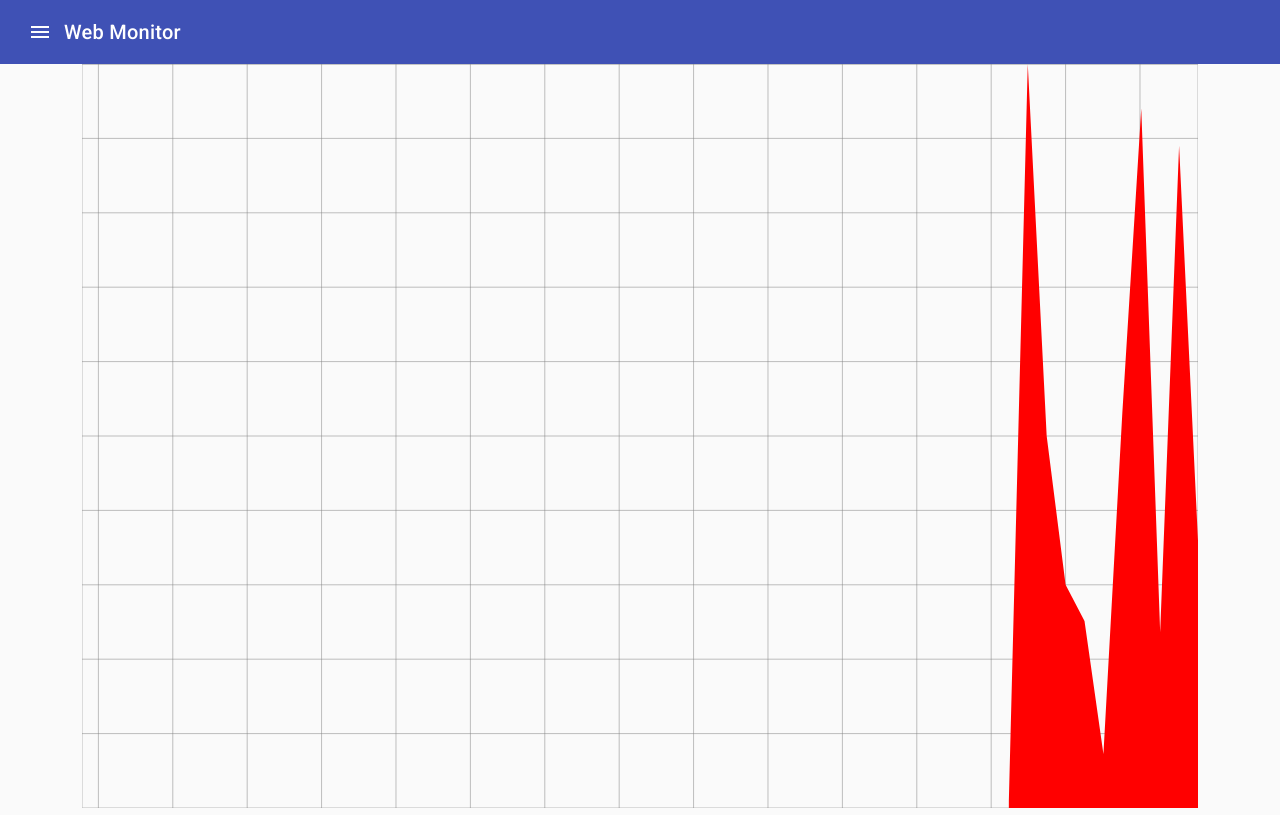
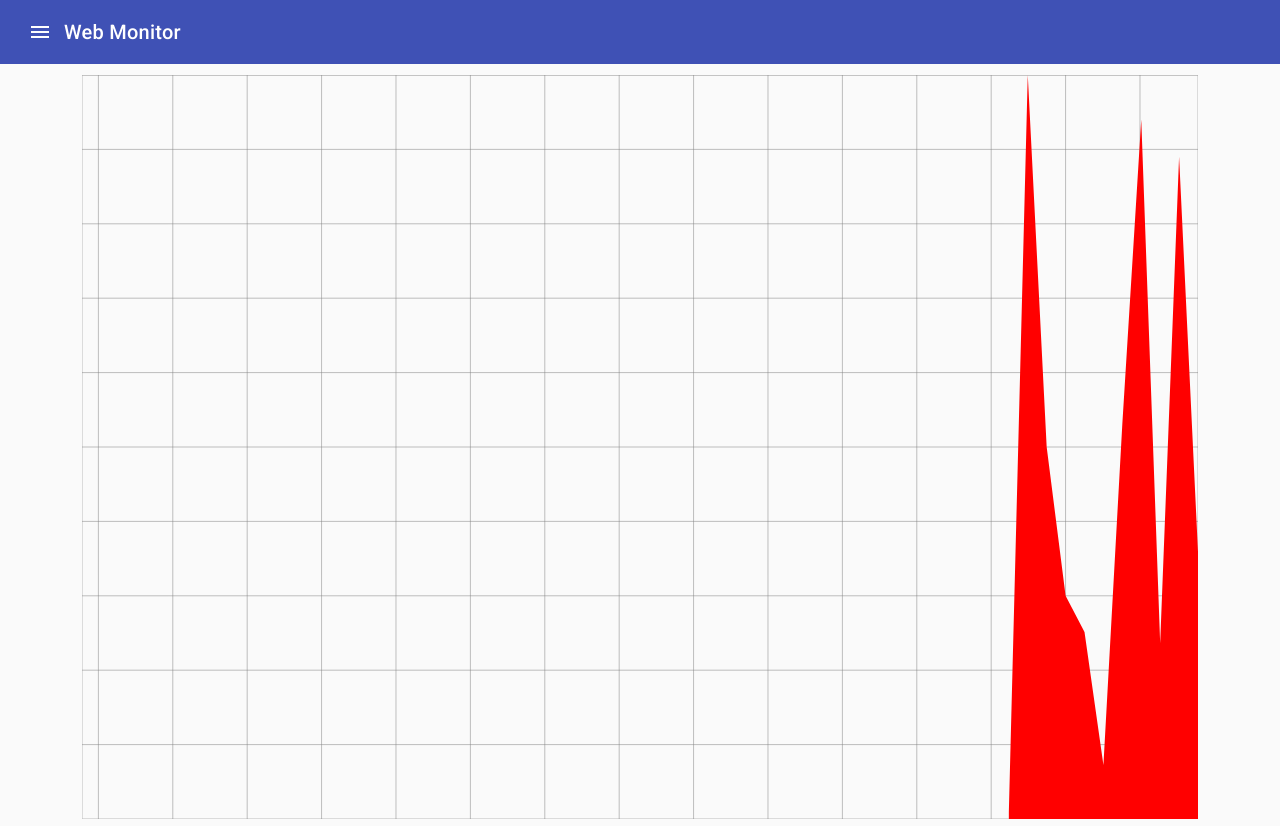
Before and after one commit to LukaStrbad/WebMonitor, an Angular app in the folder WebMonitor/ClientApp/: page /usages in a window 1280 px wide. Built offline with nearby package versions, Linux system fonts and the light colour scheme.

Commit message:
Add padding to top of main content (below navbar)

```diff
--- /dev/null
+++ b/WebMonitor/ClientApp/src/app/app.component.css
@@ -0,0 +1,3 @@
+main.container {
+  padding-top: 8pt;
+}
--- a/WebMonitor/ClientApp/src/app/app.component.ts
+++ b/WebMonitor/ClientApp/src/app/app.component.ts
@@ -2,7 +2,8 @@ import { Component } from '@angular/core';
 
 @Component({
   selector: 'app-root',
-  templateUrl: './app.component.html'
+  templateUrl: './app.component.html',
+  styleUrls: ['./app.component.css']
 })
 export class AppComponent {
   drawerOpen = false;
```
